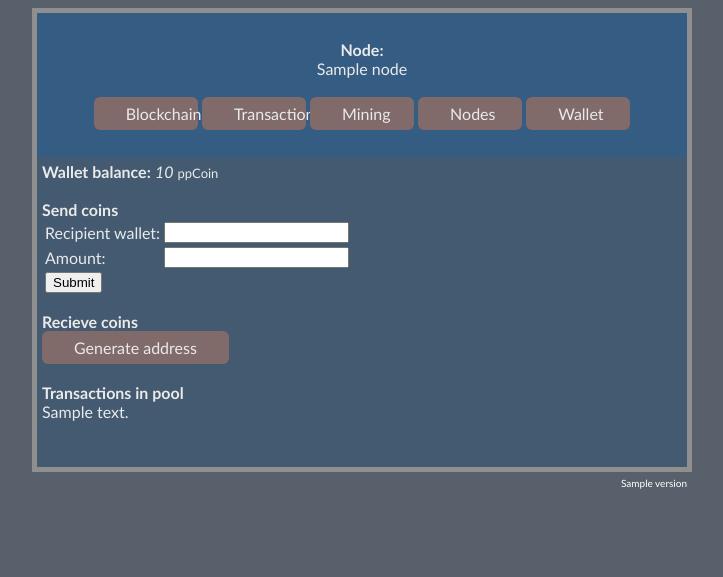
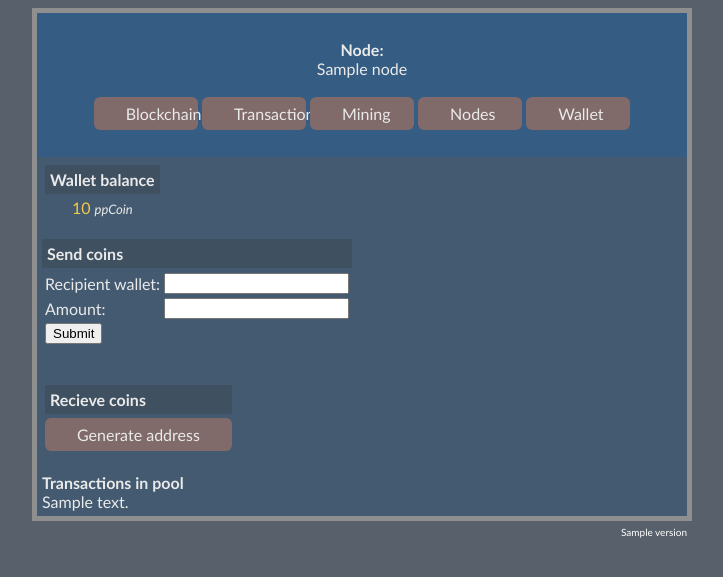
Before and after one commit to dglund/ppcoin, a Python web app: template templates/transactions.html in a window 1280 px wide. Shown: the top 577 px of the page, without its empty margins (278-1001 px from the left). Run offline with Jinja, Linux system fonts and the light colour scheme; the template is opened without the code that fills it: most values are stand-ins (such as "Sample title", 1, 10 or a date in 2020).

Commit message:
improved transactions layout

```diff
--- a/static/style.css
+++ b/static/style.css
@@ -73,6 +73,15 @@ body {
     color: white;
 }
 
+.table-header {
+    background-color: #3f5061;
+    padding: 5px;
+}
+
+.content-container {
+    display: inline-block;
+}
+
 .footer {
     margin: auto;
     background-color: #58616b;
--- a/templates/transactions.html
+++ b/templates/transactions.html
@@ -3,14 +3,32 @@
 {{ super() }}
 {% endblock %}
 {% block content %}
-
-    <b>Wallet balance:</b> <i>{{ wallet_balance }}</i> <font size="2">ppCoin</font>
-    <br><br>
-
-    <b>Send coins</b>
+    <div class="content-container">
+        <table>
+            <tr>
+                <td>
+                    <div class="table-header">
+                        <b>Wallet balance</b>
+                    </div>
+                </td>
+            </tr>
+            <tr>
+                <td>
+                    <center><font color="#f2c84b">{{ wallet_balance }}</font> <font size="2"><i>ppCoin</i></font></center>
+                </td>
+            </tr>
+        </table>
+    </div>
     <br>
+    <br>
+    <div class="content-container">
         <form action="/transactions/new" method="POST">
             <table>
+                <tr>
+                    <div class="table-header">
+                        <b>Send coins</b>
+                    </div>
+                </tr>
                 <tr>
                     <td>Recipient wallet: </td>
                     <td><input type="text" name="recipient" value=""></td>
@@ -24,9 +42,25 @@
                 </tr>
             </table>
         </form>
-
-    <b>Recieve coins</b><br>
+    </div>
+    <br>
+    <br>
+    <div class="content-container">
+        <table>
+            <tr>
+                <td>
+                    <div class="table-header">
+                        <b>Recieve coins</b>
+                    </div>
+                </td>
+            </tr>
+            <tr>
+                <td>
                      <a href="/generate" class="dynbutton">Generate address</a>
+                </td>
+            </tr>
+        </table>
+    </div>
     <br>
     <br>
     <b>Transactions in pool</b>
```
Also changed, not shown: templates/address.html (+16 -2 lines). Lines whose indentation alone changed are shown as unchanged.
